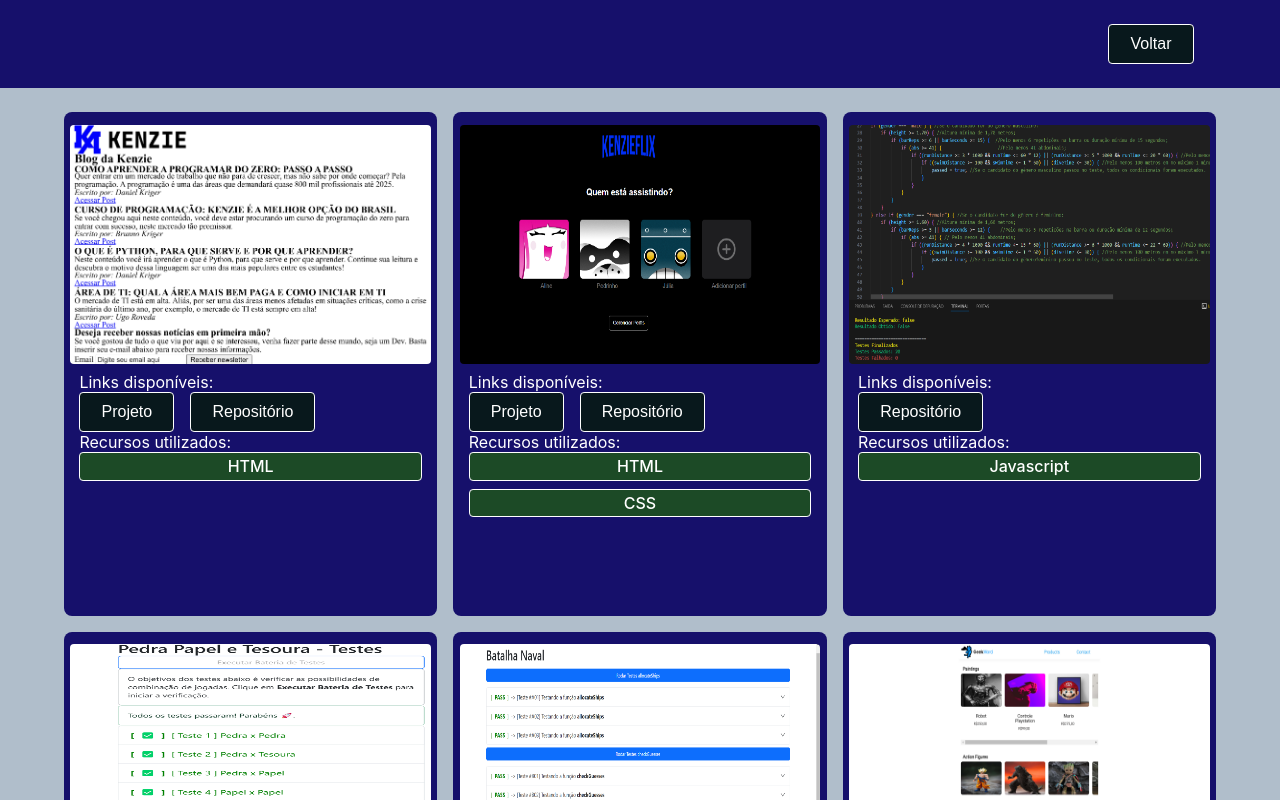
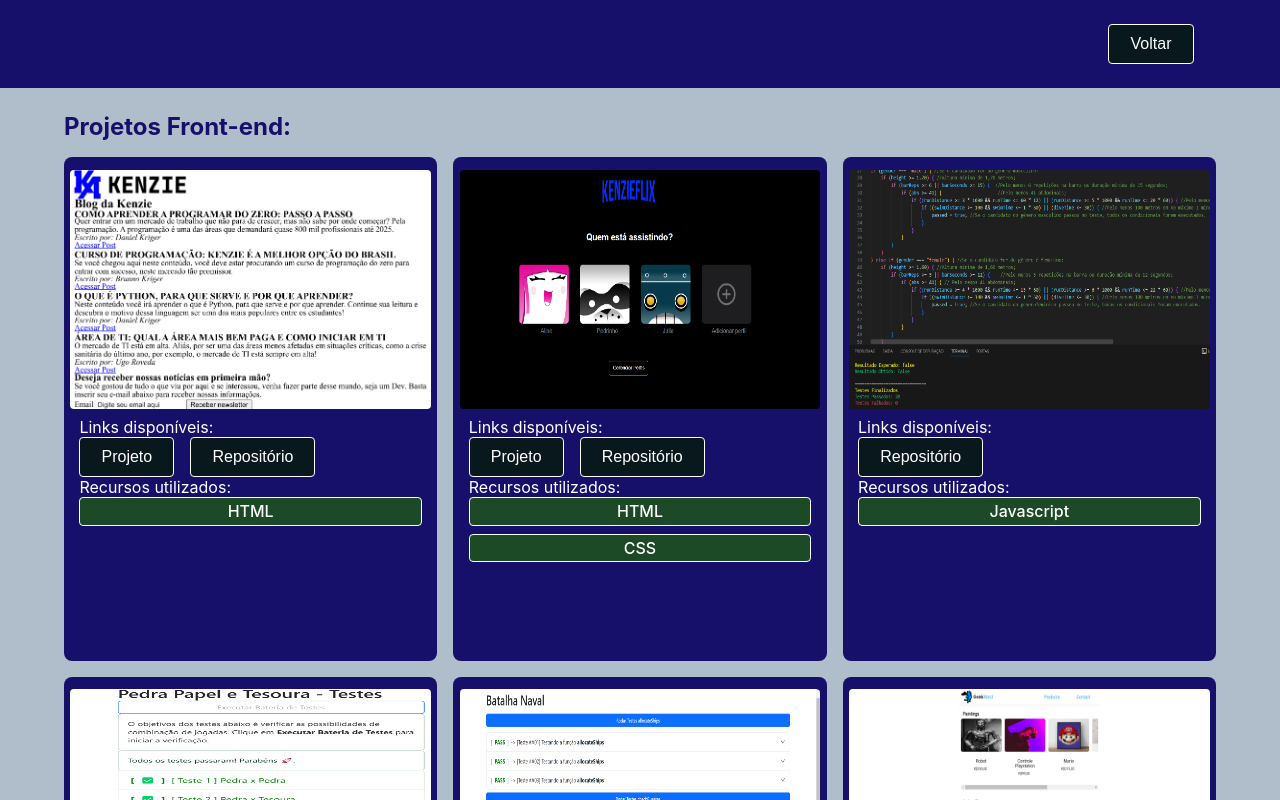
Before and after one commit to JardelMD/Meu_Portf-lio, a React (Vite) app: page /projects in a window 1280 px wide. Shown: the top 800 px of the page. Built offline with nearby package versions, Linux system fonts and the light colour scheme; the HTML template or start-up script is replaced by a standard one.

Commit message:
fix: projects page

```diff
--- a/src/pages/ProjectsPage/index.jsx
+++ b/src/pages/ProjectsPage/index.jsx
@@ -17,6 +17,7 @@
                     </header>
                 </div>
                 <div className={styles.divProjects}>
+                    <h2>Projetos Front-end:</h2>
                     <ul>
                         {database.map(data => <ProjectsList key={data.id} data={data} />)}
                     </ul>
--- a/src/pages/ProjectsPage/style.module.scss
+++ b/src/pages/ProjectsPage/style.module.scss
@@ -54,6 +54,15 @@
         width: 90%;
         height: auto;
         margin: 7rem auto;
+        display: flex;
+        flex-direction: column;
+        gap: 1rem;
+
+        h2{
+            color: var(--color-primary);
+            font-weight: bold;
+            font-size: 1.5rem;
+        }
 
         ul {
             width: 100%;
```
